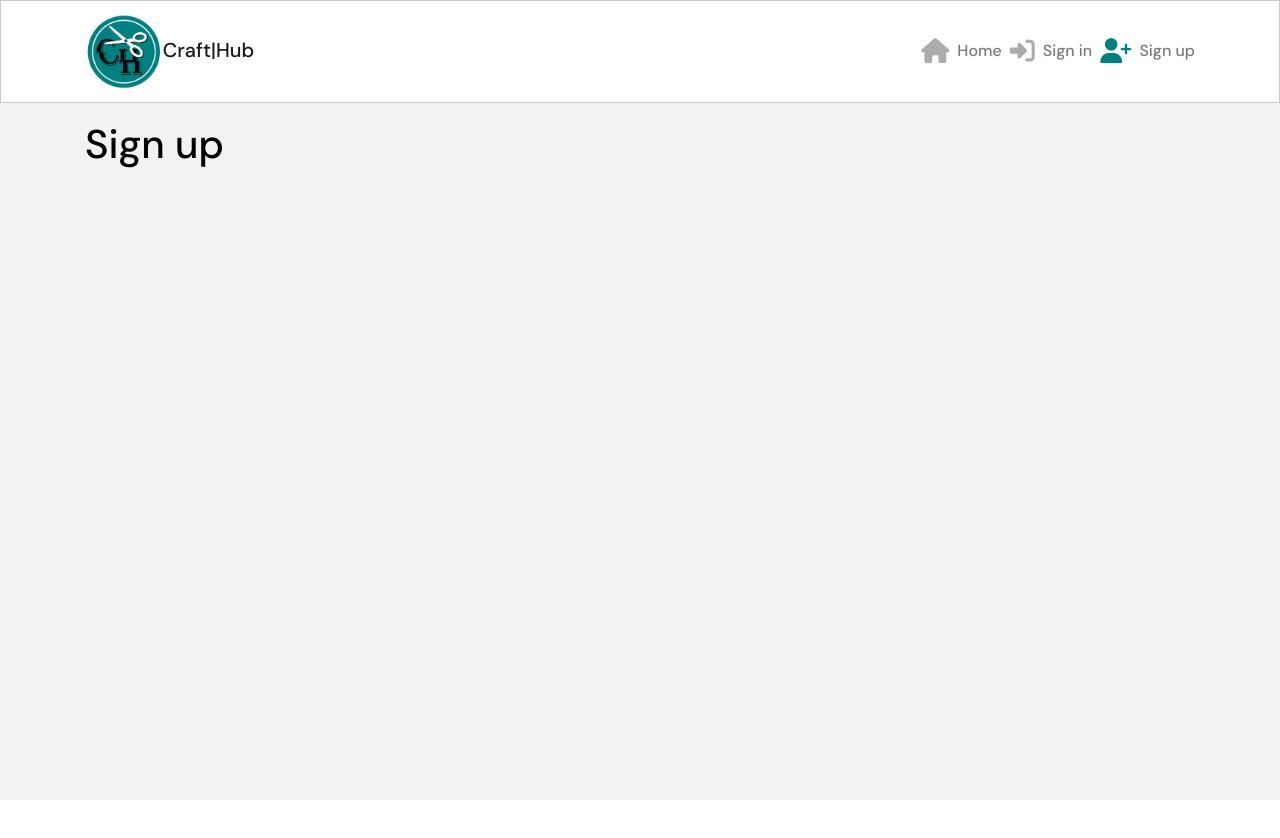
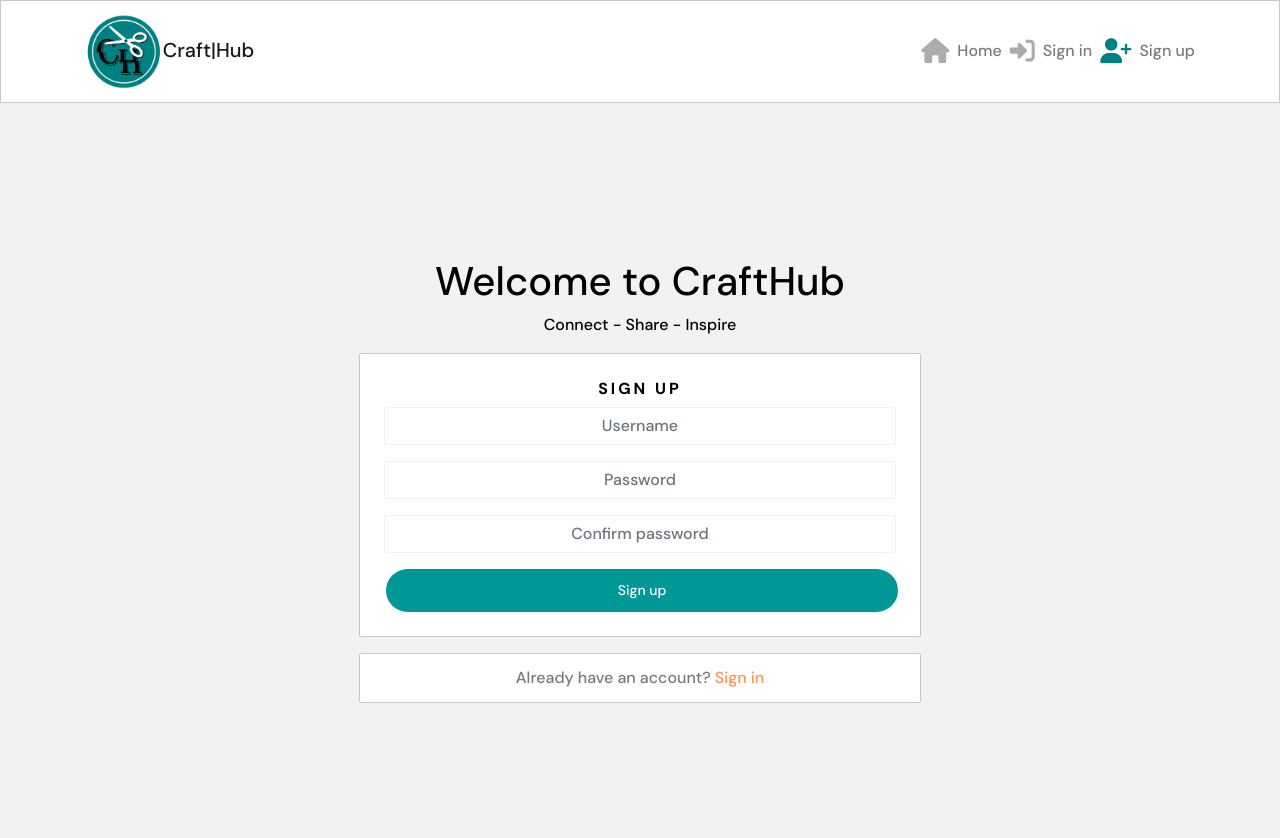
Before and after one commit to MiaRasmussen05/CraftConnect, a React (Create React App) app: page /signup in a window 1280 px wide. Before the commit the page ends 800 px from the top, so only its background shows below. Built offline with nearby package versions, Linux system fonts and the light colour scheme.

Commit message:
Install and set up axios and create and style the signup form

```diff
--- a/src/App.js
+++ b/src/App.js
@@ -2,6 +2,8 @@ import styles from "./App.module.css";
 import NavBar from './components/NavBar';
 import { Container } from "react-bootstrap";
 import { Route, Switch } from "react-router-dom";
+import './api/axiosDefaults';
+import SignUpForm from "./pages/auth/SignUpForm";
 
 function App() {
   return (
@@ -10,7 +12,7 @@ function App() {
       <Container className={styles.Main}>
           <Route exact path="/" render={() => <h1>Home page</h1>} />
           <Route exact path="/signin" render={() => <h1>Sign in</h1>} />
-          <Route exact path="/signup" render={() => <h1>Sign up</h1>} />
+          <Route exact path="/signup" render={() => <SignUpForm />} />
       </Container>
     </div>
   );
--- a/src/App.module.css
+++ b/src/App.module.css
@@ -30,6 +30,32 @@ i:hover {
   cursor: pointer;
   transition: color ease-in-out 0.2s;
 }
+
 .Main {
   padding-top: 120px;
 }
+
+.Content {
+  background-color: #ffffff;
+  border: 1px solid #c7c7cc;
+  border-radius: 2px;
+  padding: 12px;
+}
+
+input[type="file"] {
+  display: none;
+}
+
+/* scrollbar */
+*::-webkit-scrollbar {
+  width: 5px;
+}
+*::-webkit-scrollbar-track {
+  background: #f1f1f1;
+}
+*::-webkit-scrollbar-thumb {
+  background: #888;
+}
+*::-webkit-scrollbar-thumb:hover {
+  background: #555;
+}
--- /dev/null
+++ b/src/api/axiosDefaults.js
@@ -0,0 +1,5 @@
+import axios from "axios";
+
+axios.defaults.baseURL = "https://drf-api-crafthub-d1d89ee1951b.herokuapp.com/";
+axios.defaults.headers.post["Content-Type"] = "multipart/form-data";
+axios.defaults.withCredentials = true;
--- /dev/null
+++ b/src/pages/auth/SignUpForm.js
@@ -0,0 +1,51 @@
+import React from "react";
+import { Link } from "react-router-dom";
+
+import styles from "../../styles/SignInUpForm.module.css";
+import btnStyles from "../../styles/Button.module.css";
+import appStyles from "../../App.module.css";
+
+import { Form, Button, Col, Row, Container } from "react-bootstrap";
+
+const SignUpForm = () => {
+  return (
+    <Row className={styles.Row}>
+      <Col className="m-auto py-2 p-md-1" md={6}>
+        <h1 className="text-center">Welcome to CraftHub</h1>
+        <p className="text-center">Connect - Share - Inspire</p>
+        <Container className={`${appStyles.Content} p-4 `}>
+          <h1 className={styles.Header}>sign up</h1>
+
+          <Form>
+              <Form.Group controlId="username">
+                <Form.Label className="d-none">Username</Form.Label>
+                <Form.Control className={styles.Input} type="text" placeholder="Username" name="username" />
+              </Form.Group>
+
+              <Form.Group controlId="password1">
+                <Form.Label className="d-none">Password</Form.Label>
+                <Form.Control className={styles.Input} type="password" placeholder="Password" name="password1" />
+              </Form.Group>
+
+              <Form.Group controlId="password2">
+                <Form.Label className="d-none">Confirm password</Form.Label>
+                <Form.Control className={styles.Input} type="password" placeholder="Confirm password" name="password2" />
+              </Form.Group>
+
+              <Button className={`${btnStyles.Button} ${btnStyles.Wide}`} type="submit">
+                Sign up
+              </Button>
+            </Form>
+
+        </Container>
+        <Container className={`mt-3 ${appStyles.Content}`}>
+          <Link className={styles.Link} to="/signin">
+            Already have an account? <span>Sign in</span>
+          </Link>
+        </Container>
+      </Col>
+    </Row>
+  );
+};
+
+export default SignUpForm;
--- /dev/null
+++ b/src/styles/Button.module.css
@@ -0,0 +1,33 @@
+.Button {
+    min-width: 75px;
+    align-self: center;
+    background-color: #009797;
+    font-size: 14px;
+    border-color: transparent;
+    border-radius: 100px;
+    padding: 4px 10px;
+    margin: 0 2px;
+}
+
+.Button:hover {
+    background-color: #008080;
+    border-color: transparent;
+    cursor: pointer;
+}
+
+.Button:hover:active {
+    background-color: #008080 !important;
+}
+
+.Button:active {
+    background-color: #008080 !important;
+}
+
+.Button:focus {
+    background-color: #008080;
+}
+
+.Wide {
+    width: 100%;
+    padding: 10px 50px;
+}
--- /dev/null
+++ b/src/styles/SignInUpForm.module.css
@@ -0,0 +1,39 @@
+.Row {
+    height: calc(100vh - 81px);
+}
+
+.Container {
+    padding: 30px 10px;
+}
+
+.Input {
+    box-sizing: border-box;
+    background: #ffffff;
+    border: 1px solid #f0f1f9;
+    text-align: center;
+    border-radius: 2px;
+    color: #7177a1;
+    padding: 10px;
+}
+
+.Header {
+    line-height: 21px;
+    letter-spacing: 3px;
+    text-align: center;
+    text-transform: uppercase;
+    font-style: normal;
+    font-weight: bold;
+    font-size: 16px;
+    color: #000;
+}
+
+.Link {
+    display: block;
+    text-decoration: none;
+    text-align: center;
+    margin: auto;
+}
+
+.Link span {
+    color: #ff9254;
+}
```
Also changed, not shown: 1 other file (tests, documents, lock files or other folders).
